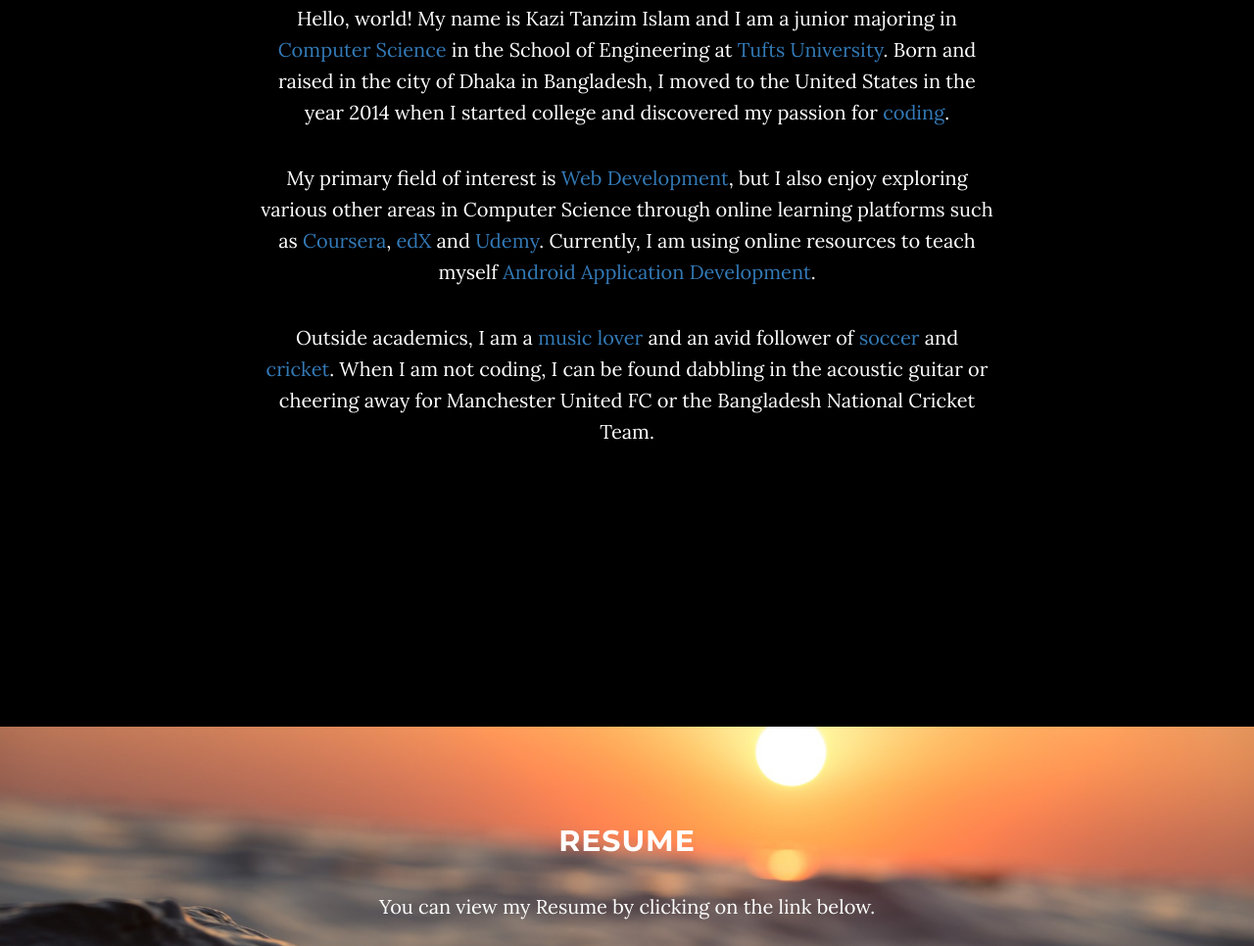
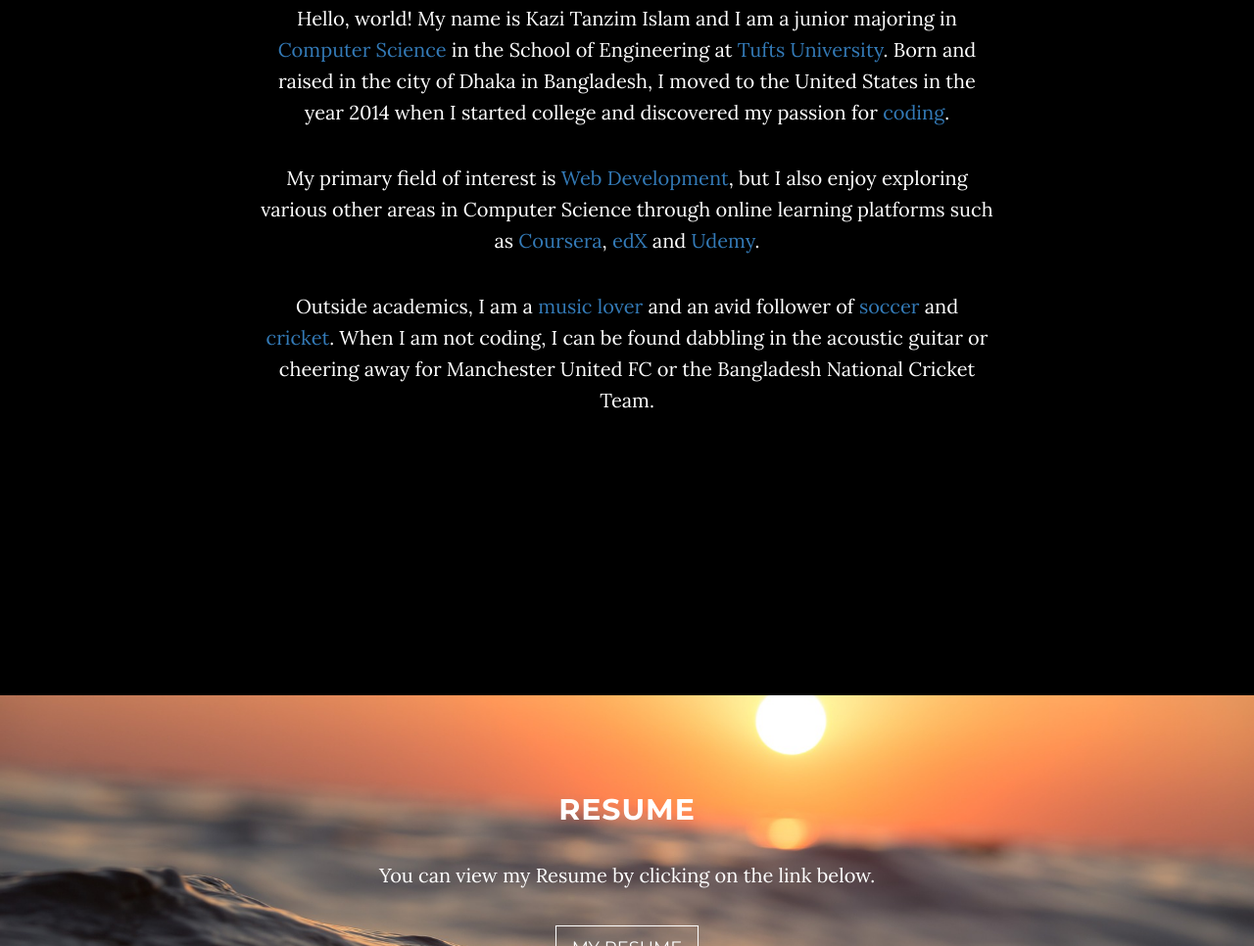
Before and after one commit to kislam01/kislam01.github.io, a website: page index.html in a window 1280 px wide. Shown: the part 1400-2366 px from the top of the page at 98% size. Drawn offline with nearby package versions, Linux system fonts and the light colour scheme.

Commit message:
changed bio

```diff
--- a/index.html
+++ b/index.html
@@ -108,7 +108,7 @@
             	<p></p>
                 <h2>About Me</h2>
                 <p>Hello, world! My name is Kazi Tanzim Islam and I am a junior majoring in <font color="#337ab7">Computer Science</font> in the School of Engineering at <font color="#337ab7">Tufts University</font>. Born and raised in the city of Dhaka in Bangladesh, I moved to the United States in the year 2014 when I started college and discovered my passion for <font color="#337ab7">coding</font>. </p>
-                <p>My primary field of interest is <font color="#337ab7">Web Development</font>, but I also enjoy exploring various other areas in Computer Science through online learning platforms such as <font color="#337ab7">Coursera</font>, <font color="#337ab7">edX</font> and <font color="#337ab7">Udemy</font>. Currently, I am using online resources to teach myself <font color="#337ab7">Android Application Development</font>.</p>
+                <p>My primary field of interest is <font color="#337ab7">Web Development</font>, but I also enjoy exploring various other areas in Computer Science through online learning platforms such as <font color="#337ab7">Coursera</font>, <font color="#337ab7">edX</font> and <font color="#337ab7">Udemy</font>.</p>
                 <p>Outside academics, I am a <font color="#337ab7">music lover</font> and an avid follower of <font color="#337ab7">soccer</font> and <font color="#337ab7">cricket</font>. When I am not coding, I can be found dabbling in the acoustic guitar or cheering away for Manchester United FC or the Bangladesh National Cricket Team.</p>
             </div>
         </div>
```
